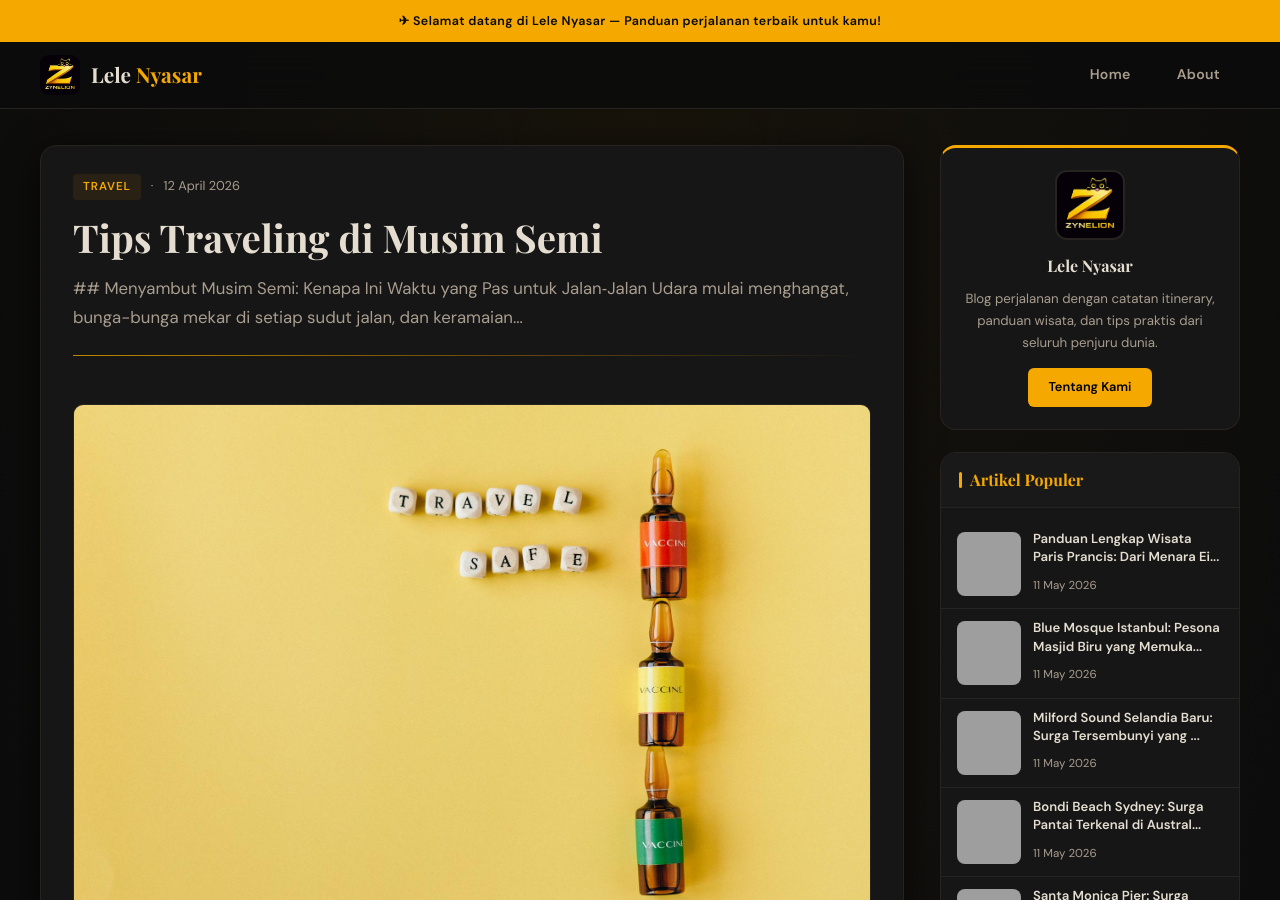
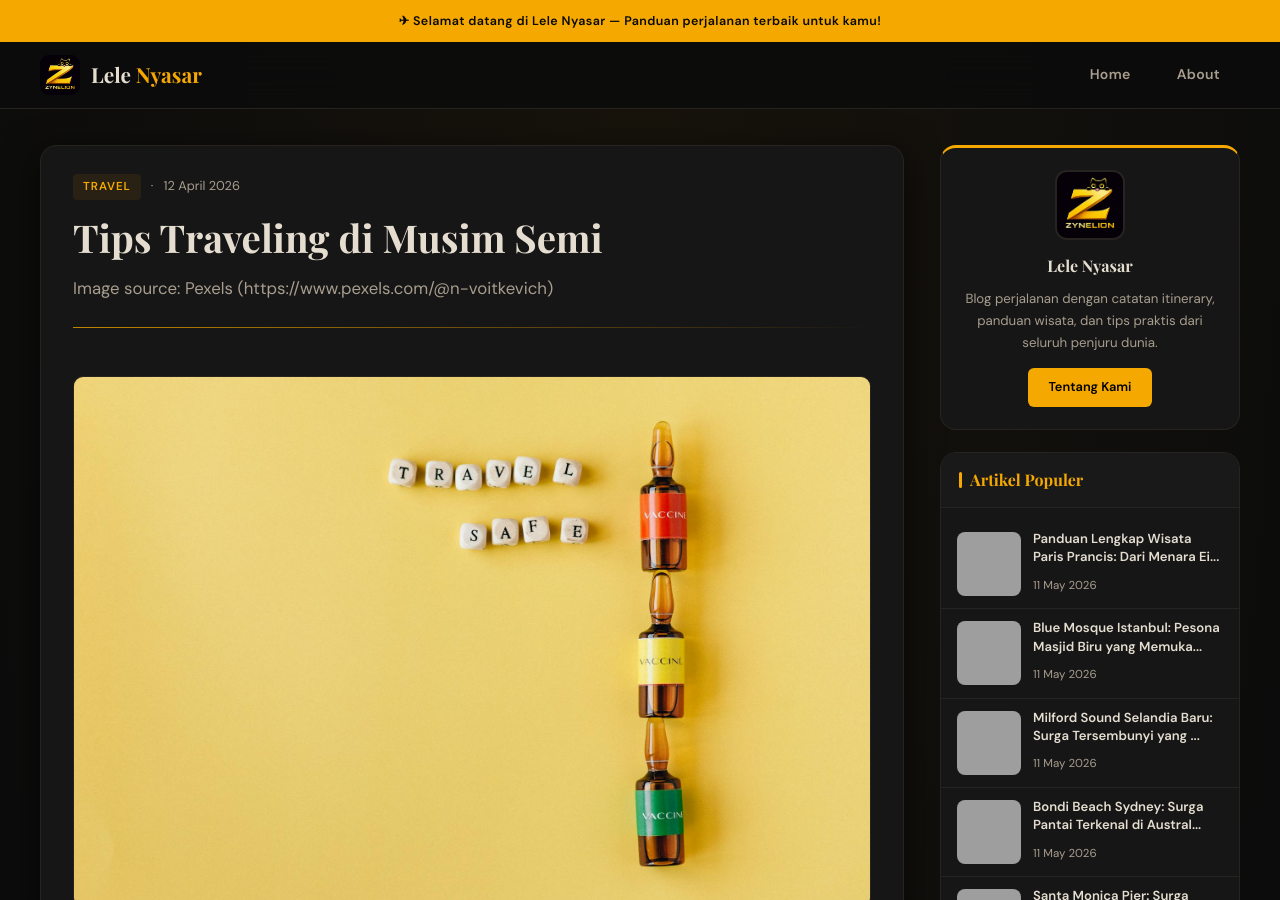
Before and after one commit to vwebe/lele, a Jekyll site: the page built from _posts/2026-04-12-tips-traveling-di-musim-semi.md, in a window 1280 px wide and 900 px high. Built offline with Jekyll 4.4.1, drawn with Linux system fonts in a browser that asks for light colours; some web fonts are replaced; grey boxes are pictures that could not be loaded.

Commit message:
Fix SEO meta source: _posts/2026-04-12-tips-traveling-di-musim-semi.md

```diff
--- a/_posts/2026-04-12-tips-traveling-di-musim-semi.md
+++ b/_posts/2026-04-12-tips-traveling-di-musim-semi.md
@@ -1,16 +1,21 @@
 ---
 layout: post
 title: "Tips Traveling di Musim Semi"
+seo_title: "Tips Traveling di Musim Semi"
+keyword: "tips traveling di musim semi"
 date: 2026-04-12 12:30:00 +0700
-categories: [travel]
-image: "/assets/images/auto/tips-traveling-di-musim-semi.jpg"
-seo_title: "Tips Traveling di Musim Semi"
-description: "## Menyambut Musim Semi: Kenapa Ini Waktu yang Pas untuk Jalan‑Jalan Udara mulai menghangat, bunga-bunga mekar di setiap sudut jalan, dan keramaian..."
-excerpt: "## Menyambut Musim Semi: Kenapa Ini Waktu yang Pas untuk Jalan‑Jalan Udara mulai menghangat, bunga-bunga mekar di setiap sudut jalan, dan keramaian..."
-keywords: "tips traveling di musim semi, tips traveling musim semi, travel, wisata tips traveling musim, panduan tips traveling musim, tips tips traveling musim"
-image_alt: "Tips Traveling di Musim Semi"
+last_modified_at: 2026-05-12 17:37:00 +0700
+sitemap: true
 robots: "index, follow, max-snippet:-1, max-image-preview:large, max-video-preview:-1"
 googlebot: "index, follow, max-snippet:-1, max-image-preview:large, max-video-preview:-1"
+categories: ["travel"]
+tags: ["travel"]
+description: "Image source: Pexels (https://www.pexels.com/@n-voitkevich)"
+excerpt: "Image source: Pexels (https://www.pexels.com/@n-voitkevich)"
+keywords: "travel, tips, traveling, musim, semi, wisata tips traveling musim, panduan tips traveling musim, tips tips traveling musim"
+image: "/assets/images/auto/tips-traveling-di-musim-semi.jpg"
+image_alt: "Tips Traveling di Musim Semi"
+seo_fixed_source: "sheet_keyword_h2p_v1"
 ---
 
 <img src="{{ "assets/images/auto/tips-traveling-di-musim-semi.jpg" | relative_url }}" alt="Tips Traveling di Musim Semi" loading="lazy" decoding="async">
```
